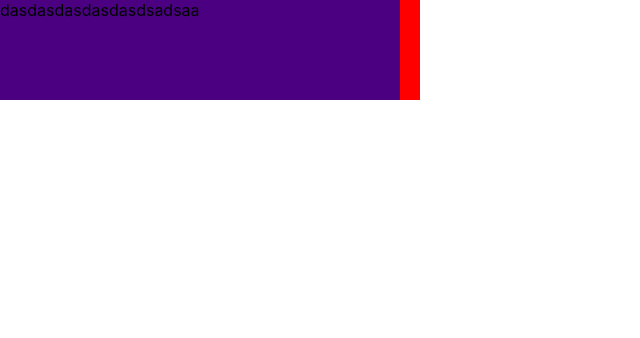
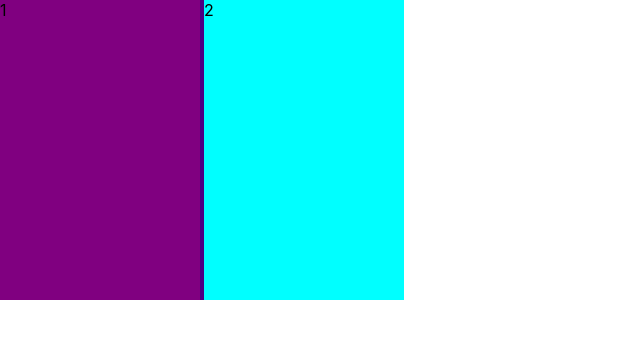
Before and after one commit to itelofilho/Splitter, a React (Create React App) app: page / in a window 1280 px wide. Shown: the top 338 px of the page, without its empty margins (0-640 px from the left). Built offline with nearby package versions, Linux system fonts and the light colour scheme.

Commit message:
create the splitter component

```diff
--- a/src/App.tsx
+++ b/src/App.tsx
@@ -1,113 +1,22 @@
-import React from 'react';
-import styled from 'styled-components';
-import useResize from './useResize';
-
-const Splitter = styled.div`
-  display: flex;
-  flex-direction: row;
-`;
+import React from "react";
+import Splitter from './Splitter';
+import styled from "styled-components";
 
 const Pane1 = styled.div`
-  overflow-x: hidden;
-  background: indigo;
-`;
-
-const Gutter = styled.div`
-  height: 100px;
-  width: 20px;
-  background: red;
-  cursor: ew-resize;
+  height: 300px;
+  background: purple;
 `
 
 const Pane2 = styled.div`
-  overflow-x: hidden;
-  background: purple;
-`;
-
-const c = 67;
-const h = 72
-const j = 74;
-const k = 75;
-const l = 76;
-const shift = 16;
-
-const createWidths = (width: number, total: number) => {
-  // console.log({width, total});
-  if (width < 0) return [0, total];
-  if (width > total) return [total, 0];
-  return [width, total - width];
-}
-
-const include = (arr: number[], valuesToBeSearchable: number[]) => {
-  return valuesToBeSearchable.every(value => arr.includes(value))
-}
+  height: 300px;
+  background: cyan;
+`
 
 function App() {
-  const [width, setWidth] = React.useState(createWidths(400, 400))
-
-  const handleMouseMove = React.useCallback((e) => setWidth(createWidths(e.clientX, 400)), [setWidth]);
-
-  const { gutterProps }= useResize({
-    onMouseMove: handleMouseMove
-  })
-
-
-  const [downKeys, setDowndownKeys] = React.useState([] as number[]);
-
-
-
-  const keyup = React.useCallback((ev: KeyboardEvent) => {
-    setDowndownKeys(downKeys.filter(keyCode => keyCode !== ev.keyCode));
-  }, [downKeys])
-
-  const decreasePane = (value: number) => setWidth(createWidths(width[0] - value, 400));
-  const increasePane = (value: number) => setWidth(createWidths(width[0] + value, 400))
-
-  const fira = () => {
-    switch (true) {
-      /**
-       * decrease pane
-       */
-      case include(downKeys,[c, j, shift]): return decreasePane(10);
-      case include(downKeys,[c, j]): return decreasePane(1);
-      case include(downKeys, [c, h, shift]): return decreasePane(50);
-      case include(downKeys, [c, h]): return decreasePane(5);
-      /**
-       * increase pane
-       */
-      case include(downKeys,[c, k, shift]): return increasePane(10);
-      case include(downKeys,[c, k]): return increasePane(1);
-      case include(downKeys, [c, l, shift]): return increasePane(50);
-      case include(downKeys, [c, l]): return increasePane(5);
-    }
-  }
-
-  const keydown = React.useCallback( (ev: KeyboardEvent) => {
-    if (downKeys.includes(ev.keyCode)) {
-      fira();
-    } else {
-      downKeys.push(ev.keyCode);
-      setDowndownKeys(downKeys);
-      fira();
-    }
-  }, [downKeys, fira])
-
-  React.useEffect(() => {
-    window.addEventListener("keydown", keydown, true);
-    window.addEventListener("keyup", keyup, true)
-
-    return () => {
-      window.removeEventListener("keydown", keydown, true);
-      window.removeEventListener("keyup", keyup, true);
-    }
-  }, [keydown, keyup]);
-
-
   return (
-    <Splitter>
-      <Pane1 style={{width: width[0] }}>dasdasdasdasdasdsadsaa</Pane1>
-      <Gutter {...gutterProps} />
-      <Pane2 style={{width: width[1] }}>b</Pane2>
+    <Splitter initialSizes={[200, 200]}>
+      <Pane1>1</Pane1>
+      <Pane2>2</Pane2>
     </Splitter>
   );
 }
--- /dev/null
+++ b/src/Splitter.tsx
@@ -0,0 +1,169 @@
+import React from "react";
+import styled from "styled-components";
+import useResize from "./useResize";
+
+type SplitterProps = {
+  initialSizes: [number, number];
+  children: [React.ReactNode, React.ReactNode];
+};
+
+const getTotalSize = (initialSizes: SplitterProps["initialSizes"]) =>
+  initialSizes.reduce((acc, cv) => acc + cv, 0);
+
+const createWidths = (width: number, total: number): [number, number] => {
+  if (width < 0) return [0, total];
+  if (width > total) return [total, 0];
+  return [width, total - width];
+};
+
+const Splitter = (props: SplitterProps) => {
+  const totalSize = getTotalSize(props.initialSizes);
+
+  const [width, setWidth] = React.useState(props.initialSizes);
+
+  const handleMouseMove = React.useCallback(
+    e => setWidth(createWidths(e.clientX, totalSize)),
+    [totalSize]
+  );
+
+  const { gutterProps } = useResize({
+    onMouseMove: handleMouseMove
+  });
+
+  return (
+    <SplitterContainer>
+      <PaneContainer style={{ width: width[0] }}>
+        {props.children[0]}
+      </PaneContainer>
+      <Gutter {...gutterProps} />
+      <PaneContainer style={{ width: width[1] }}>
+        {props.children[1]}
+      </PaneContainer>
+    </SplitterContainer>
+  );
+};
+
+export default Splitter;
+
+const SplitterContainer = styled.div`
+  display: flex;
+  flex-direction: row;
+`;
+
+const PaneContainer = styled.div`
+  overflow-x: hidden;
+`;
+
+const Gutter = styled.div`
+  height: auto;
+  width: 4px;
+  background: indigo;
+  cursor: ew-resize;
+`;
+
+// const Pane2 = styled.div`
+//   overflow-x: hidden;
+//   background: purple;
+// `;
+
+// const c = 67;
+// const h = 72;
+// const j = 74;
+// const k = 75;
+// const l = 76;
+// const shift = 16;
+
+
+
+// const include = (arr: number[], valuesToBeSearchable: number[]) => {
+//   return valuesToBeSearchable.every(value => arr.includes(value));
+// };
+
+// function App() {
+//   const [width, setWidth] = React.useState(createWidths(400, 400));
+
+//   const handleMouseMove = React.useCallback(
+//     e => setWidth(createWidths(e.clientX, 400)),
+//     [setWidth]
+//   );
+
+//   const { gutterProps } = useResize({
+//     onMouseMove: handleMouseMove
+//   });
+
+//   const [downKeys, setDowndownKeys] = React.useState([] as number[]);
+
+//   const keyup = React.useCallback(
+//     (ev: KeyboardEvent) => {
+//       setDowndownKeys(downKeys.filter(keyCode => keyCode !== ev.keyCode));
+//     },
+//     [downKeys]
+//   );
+
+//   const decreasePane = React.useCallback(
+//     (value: number) => setWidth(createWidths(width[0] - value, 400)),
+//     [width]
+//   );
+//   const increasePane = React.useCallback(
+//     (value: number) => setWidth(createWidths(width[0] + value, 400)),
+//     [width]
+//   );
+
+//   const handleKeyPress = React.useCallback(() => {
+//     switch (true) {
+//       /**
+//        * decrease pane
+//        */
+//       case include(downKeys, [c, j, shift]):
+//         return decreasePane(10);
+//       case include(downKeys, [c, j]):
+//         return decreasePane(1);
+//       case include(downKeys, [c, h, shift]):
+//         return decreasePane(50);
+//       case include(downKeys, [c, h]):
+//         return decreasePane(5);
+//       /**
+//        * increase pane
+//        */
+//       case include(downKeys, [c, k, shift]):
+//         return increasePane(10);
+//       case include(downKeys, [c, k]):
+//         return increasePane(1);
+//       case include(downKeys, [c, l, shift]):
+//         return increasePane(50);
+//       case include(downKeys, [c, l]):
+//         return increasePane(5);
+//     }
+//   }, [decreasePane, downKeys, increasePane]);
+
+//   const keydown = React.useCallback(
+//     (ev: KeyboardEvent) => {
+//       if (downKeys.includes(ev.keyCode)) {
+//         handleKeyPress();
+//       } else {
+//         downKeys.push(ev.keyCode);
+//         setDowndownKeys(downKeys);
+//         handleKeyPress();
+//       }
+//     },
+//     [downKeys, handleKeyPress]
+//   );
+
+//   React.useEffect(() => {
+//     window.addEventListener("keydown", keydown, true);
+//     window.addEventListener("keyup", keyup, true);
+
+//     return () => {
+//       window.removeEventListener("keydown", keydown, true);
+//       window.removeEventListener("keyup", keyup, true);
+//     };
+//   }, [keydown, keyup]);
+
+//   return (
+//     <Splitter2>
+//       <Pane1 style={{ width: width[0] }}>dasdasdasdasdasdsadsaa</Pane1>
+//       <Gutter {...gutterProps} />
+//       <Pane2 style={{ width: width[1] }}>b</Pane2>
+//     </Splitter2>
+//   );
+// }
```
